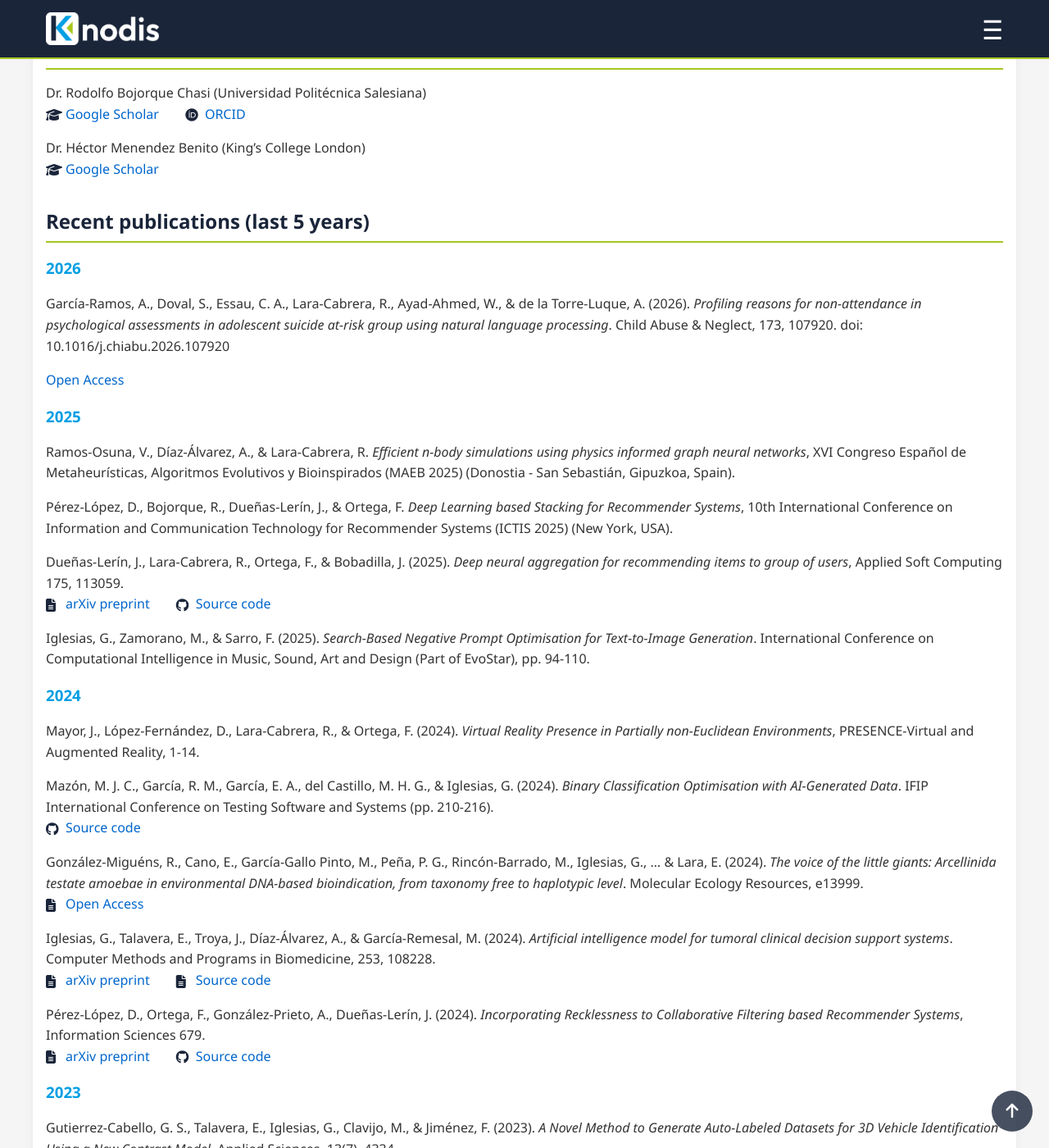
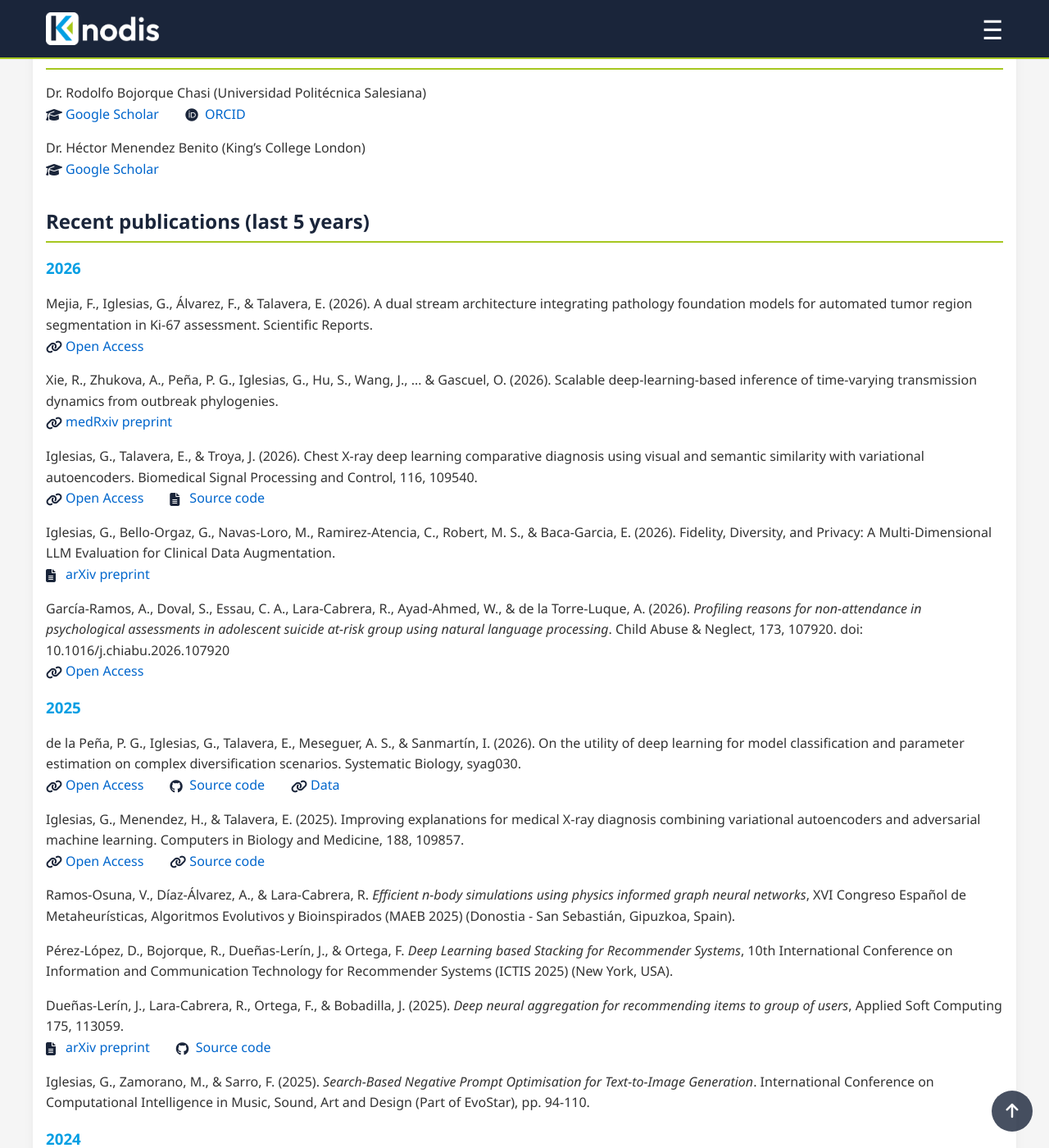
Before and after one commit to KNODIS-Research-Group/knodis-research-group.github.io, a Jekyll site: the page built from index.md, in a window 1280 px wide and 1400 px high, scrolled down 2065 px. Shown: the whole window at 82% size. Built offline with Jekyll 4.4.1, drawn with Linux system fonts in a browser that asks for light colours.

Commit message:
Add recent publications

```diff
--- a/index.md
+++ b/index.md
@@ -70,10 +70,26 @@ Through this blend of cutting-edge research, innovation in teaching, and industr
 ## Recent publications (last 5 years)
 
 ### 2026
-García-Ramos, A., Doval, S., Essau, C. A., Lara-Cabrera, R., Ayad-Ahmed, W., & de la Torre-Luque, A. (2026). *Profiling reasons for non-attendance in psychological assessments in adolescent suicide at-risk group using natural language processing*. Child Abuse & Neglect, 173, 107920. doi: 10.1016/j.chiabu.2026.107920
+- Mejia, F., Iglesias, G., Álvarez, F., & Talavera, E. (2026). A dual stream architecture integrating pathology foundation models for automated tumor region segmentation in Ki-67 assessment. Scientific Reports.
+  - [Open Access](https://www.nature.com/articles/s41598-026-70235-9)
+- Xie, R., Zhukova, A., Peña, P. G., Iglesias, G., Hu, S., Wang, J., ... & Gascuel, O. (2026). Scalable deep-learning-based inference of time-varying transmission dynamics from outbreak phylogenies.
+  - [medRxiv preprint](https://www.medrxiv.org/content/10.64898/2026.05.07.26352673v1)
+- Iglesias, G., Talavera, E., & Troya, J. (2026). Chest X-ray deep learning comparative diagnosis using visual and semantic similarity with variational autoencoders. Biomedical Signal Processing and Control, 116, 109540.
+  - [Open Access](https://www.sciencedirect.com/science/article/pii/S1746809426000947)
+  - [Source code](https://purl.com/mocvae)
+- Iglesias, G., Bello-Orgaz, G., Navas-Loro, M., Ramirez-Atencia, C., Robert, M. S., & Baca-Garcia, E. (2026). Fidelity, Diversity, and Privacy: A Multi-Dimensional LLM Evaluation for Clinical Data Augmentation.
+  - [arXiv preprint](https://arxiv.org/abs/2604.27014)
+- García-Ramos, A., Doval, S., Essau, C. A., Lara-Cabrera, R., Ayad-Ahmed, W., & de la Torre-Luque, A. (2026). *Profiling reasons for non-attendance in psychological assessments in adolescent suicide at-risk group using natural language processing*. Child Abuse & Neglect, 173, 107920. doi: 10.1016/j.chiabu.2026.107920
   - [Open Access](https://www.sciencedirect.com/science/article/pii/S0145213426000396)
 
 ### 2025
+- de la Peña, P. G., Iglesias, G., Talavera, E., Meseguer, A. S., & Sanmartín, I. (2026). On the utility of deep learning for model classification and parameter estimation on complex diversification scenarios. Systematic Biology, syag030.
+  - [Open Access](https://doi.org/10.1093/sysbio/syag030)
+  - [Source code](https://github.com/pablogpena/deep_birth_death)
+  - [Data](https://datadryad.org/dataset/doi:10.5061/dryad.f7m0cfz6b)
+- Iglesias, G., Menendez, H., & Talavera, E. (2025). Improving explanations for medical X-ray diagnosis combining variational autoencoders and adversarial machine learning. Computers in Biology and Medicine, 188, 109857.
+  - [Open Access](https://www.sciencedirect.com/science/article/pii/S0010482525002070)
+  - [Source code](https://purl.org/mocvae-xai)
 - Ramos-Osuna, V., Díaz-Álvarez, A., & Lara-Cabrera, R. *Efficient n-body simulations using physics informed graph neural networks*, XVI Congreso Español de Metaheurísticas, Algoritmos Evolutivos y Bioinspirados (MAEB 2025) (Donostia - San Sebastián, Gipuzkoa, Spain).
 - Pérez-López, D., Bojorque, R., Dueñas-Lerín, J., & Ortega, F. *Deep Learning based Stacking for Recommender Systems*, 10th International Conference on Information and Communication Technology for Recommender Systems (ICTIS 2025) (New York, USA).
 - Dueñas-Lerín, J., Lara-Cabrera, R., Ortega, F., & Bobadilla, J. (2025). *Deep neural aggregation for recommending items to group of users*, Applied Soft Computing 175, 113059.
```
